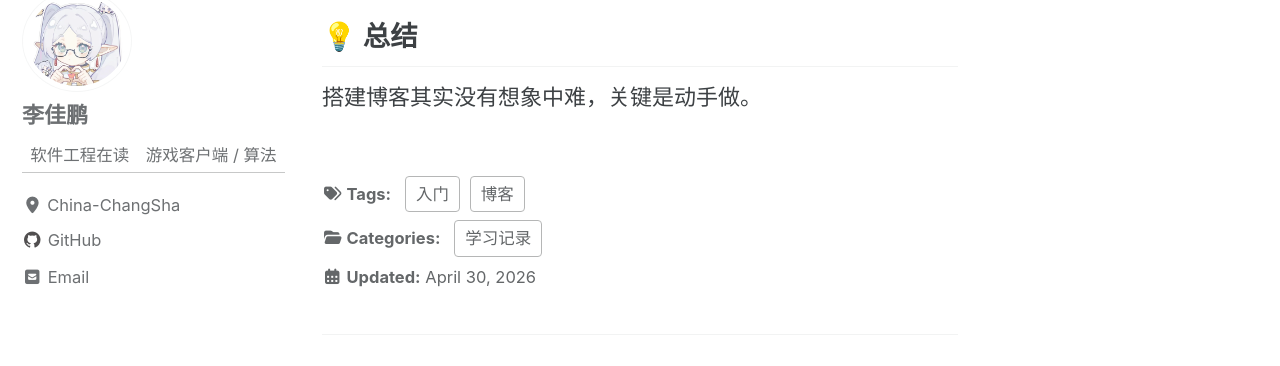
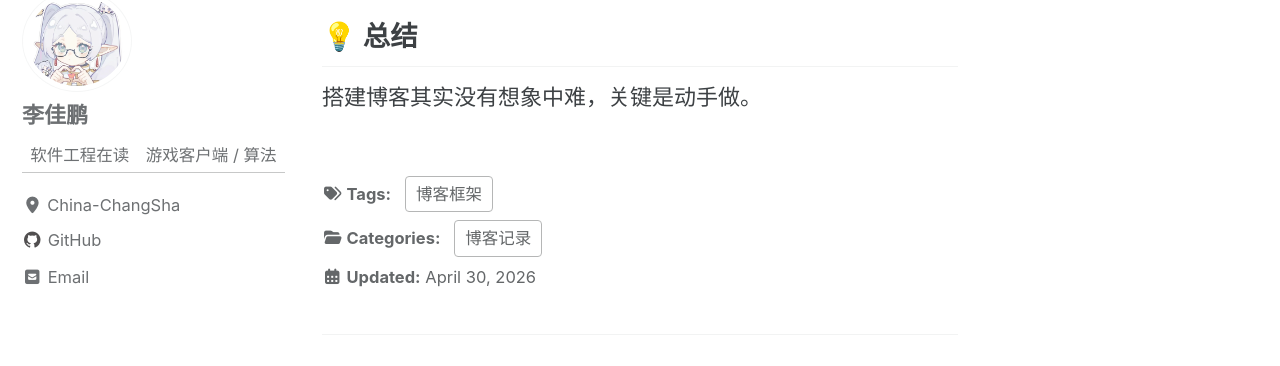
Before and after one commit to LJP3315/LJP3315.github.io, a Jekyll site: the page built from _posts/2026-04-30-我的第一篇博客.md, in a window 1280 px wide and 900 px high, scrolled down 649 px. Shown: the part 76-442 px from the top of the window. Built offline with Jekyll 4.4.1, drawn with Linux system fonts in a browser that asks for light colours; cached includes are drawn as plain includes.

Commit message:
调整标签和分类

```diff
--- a/_posts/2026-04-30-我的第一篇博客.md
+++ b/_posts/2026-04-30-我的第一篇博客.md
@@ -1,8 +1,8 @@
 ---
 title: "我的第一篇博客"
 date: 2026-04-30
-categories: [学习记录]
-tags: [博客, 入门]
+categories: [博客记录]
+tags: [博客框架]
 ---
 
 # 🚀 我的第一篇博客
```
Also changed, not shown: _posts/2026-05-01-my-blog.md (+1 -1 lines).
